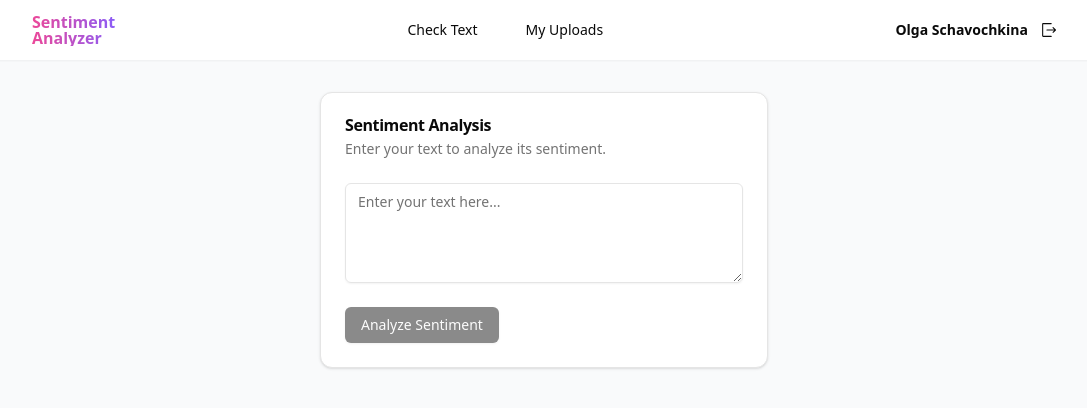
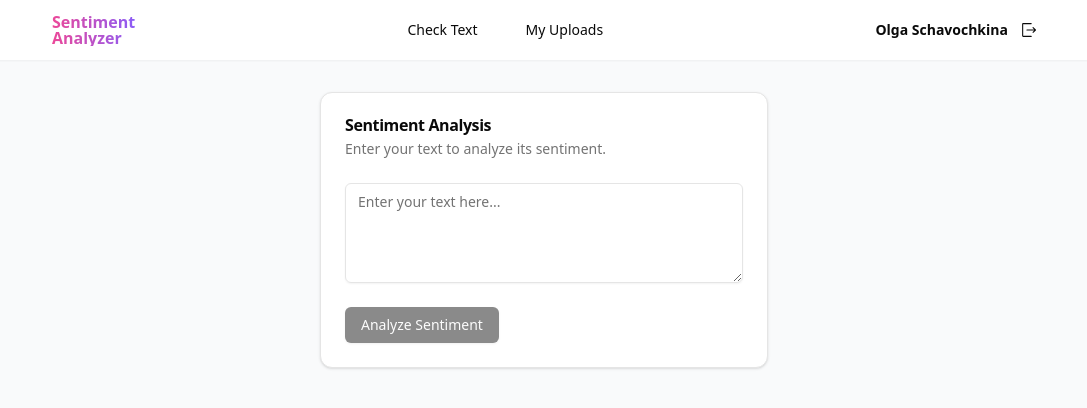
Before and after one commit to sweetykitty777/sentiment-analyzer-front, a React (Vite) app: page / in a window 1280 px wide. Shown: the top 408 px of the page, without its empty margins (96-1183 px from the left). Built offline with nearby package versions, Linux system fonts and the light colour scheme.

Commit message:
header margins

```diff
--- a/src/components/navbar/Navbar.tsx
+++ b/src/components/navbar/Navbar.tsx
@@ -14,7 +14,7 @@ export default function Navbar() {
   return (
     <div className="bg-white shadow-sm">
       <div className="max-w-screen-lg mx-auto">
-        <header className="flex justify-between items-center">
+        <header className="flex justify-between items-center mx-5">
           <span className="max-w-min font-bold leading-4 bg-clip-text text-transparent bg-gradient-to-r from-pink-500 to-violet-500">
             Sentiment Analyzer
           </span>
@@ -37,7 +37,7 @@ export default function Navbar() {
             </NavigationMenuList>
           </NavigationMenu>
           <div className="text-sm font-semibold flex items-center gap-3">
-            Olga Schavochkina
+            <span className="hidden sm:inline-block">Olga Schavochkina</span>
             <button>
               <ExitIcon className="h-4 w-4" />
             </button>
```
